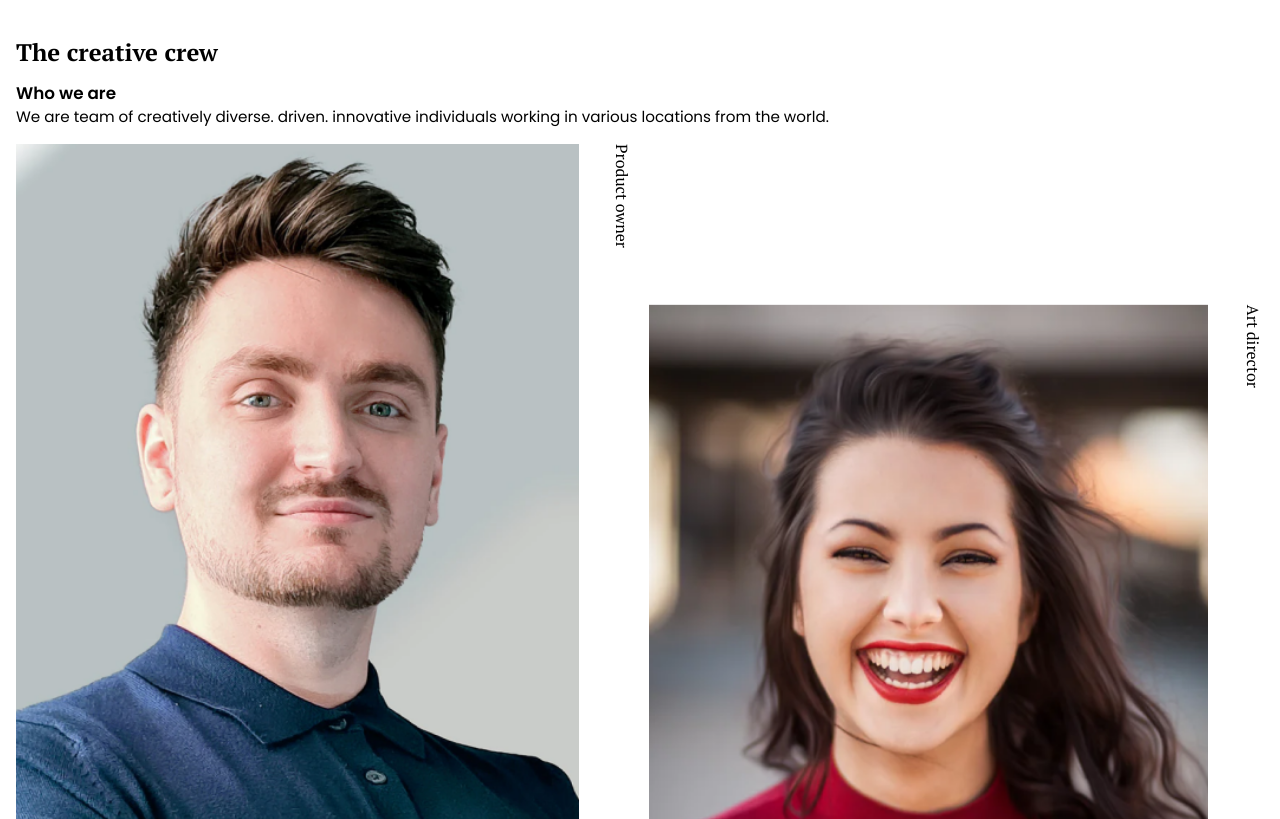
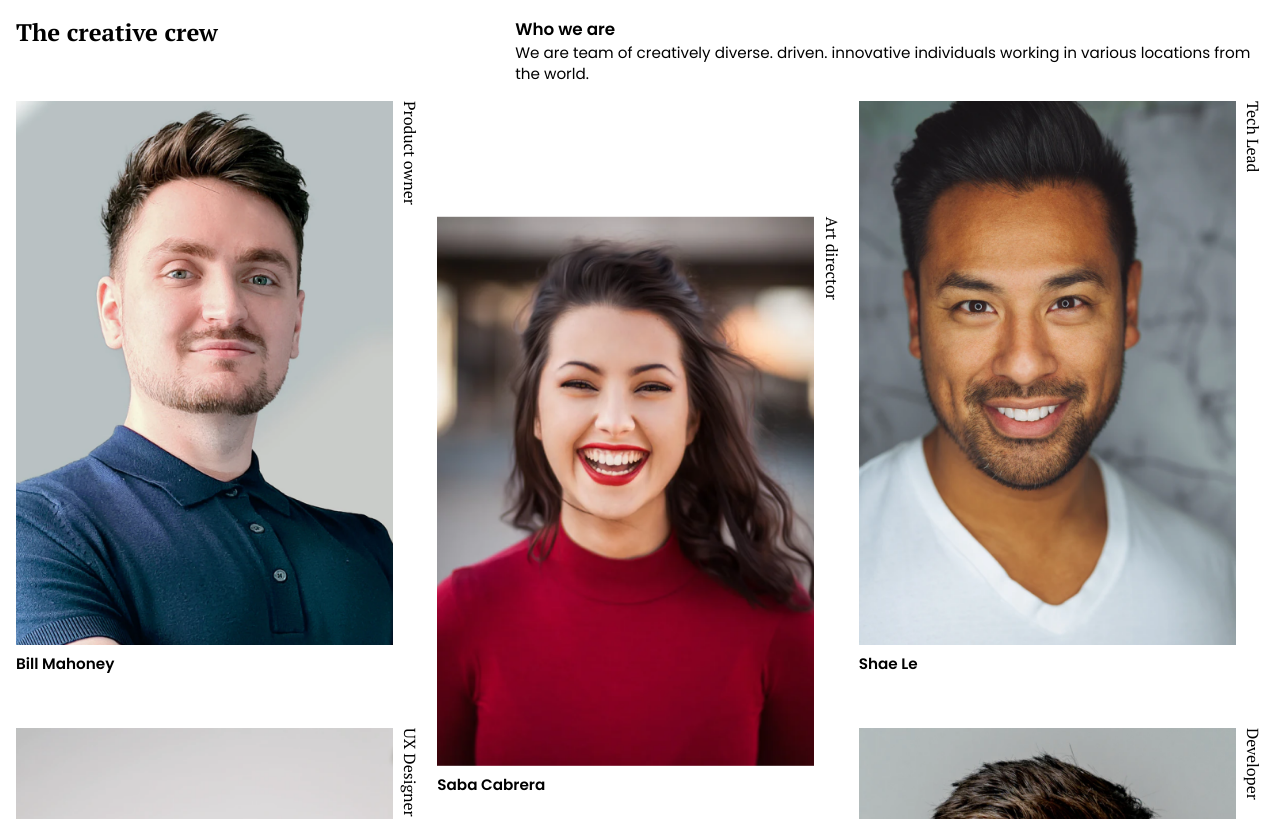
Before and after one commit to Keith-Web3/devchallenges, a plain HTML site: page my-team-page-master/index.html in a window 1280 px wide. Shown: the top 819 px of the page. Drawn offline with Linux system fonts and the light colour scheme.

Commit message:
added media queries

```diff
--- a/my-team-page-master/index.css
+++ b/my-team-page-master/index.css
@@ -13,10 +13,12 @@ body {
 h1,
 .role {
   font-family: 'PT Serif', Nunito, Verdana, Geneva, Tahoma, sans-serif;
+  font-weight: 400;
 }
 h1 {
   font-size: 1.5rem;
   margin-block: calc(var(--spacer) * 0.85) calc(var(--spacer) * 0.5);
+  font-weight: 700;
 }
 h2 {
   font-size: 1.05rem;
@@ -27,7 +29,7 @@ h2 {
 }
 main {
   display: grid;
-  grid-template: repeat(3, auto) / repeat(2, auto);
+  grid-template: repeat(3, auto) / repeat(2, 1fr);
   gap: calc(var(--spacer) * 2) var(--spacer);
 }
 .person {
@@ -39,7 +41,7 @@ main {
   align-items: start;
 }
 .person:nth-of-type(even) {
-  translate: 0 20%;
+  transform: translate(0, 20%);
 }
 img {
   display: block;
@@ -57,3 +59,29 @@ img {
   font-size: 0.95rem;
   font-weight: 600;
 }
+@media (min-width: 550px) {
+  main {
+    grid-template: repeat(2, auto) / repeat(3, 1fr);
+    gap: calc(var(--spacer) * 2) var(--spacer);
+  }
+  .person:nth-of-type(even) {
+    transform: translate(0, 0);
+  }
+  .person:nth-child(2),
+  .person:nth-child(5) {
+    transform: translate(0, 20%);
+  }
+}
+@media (min-width: 700px) {
+  header {
+    display: flex;
+    align-items: flex-start;
+    justify-content: space-between;
+  }
+  h1 {
+    margin-top: 0;
+  }
+  .sub-header {
+    width: 60%;
+  }
+}
```
